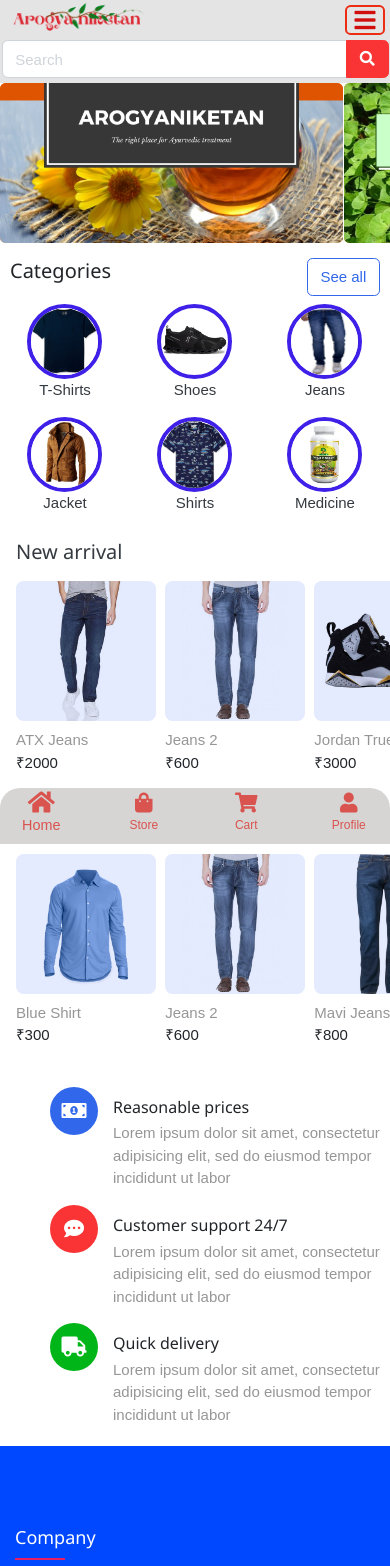
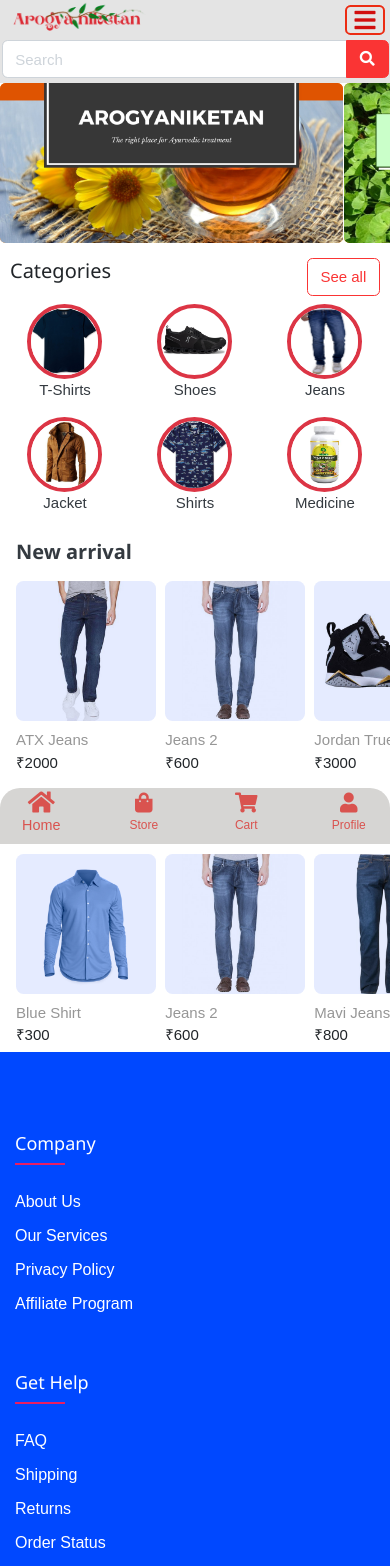
Before and after one commit to Akash-Kumar-Sen/grandhtl, a Django app: page / in a window 390 px wide; the page is wider, and only the part inside the window is pictured. Shown: the top 1566 px of that part. Run offline with Django 3.2, Linux system fonts and the light colour scheme; a user stored in the database is signed in; data comes from the database, SQL or seed files in the repository; both versions use the stored data as it was after the commit; tables that the repository leaves empty hold one stand-in row (values such as "Sample post"); some libraries are stand-ins or nearby versions; some web fonts are replaced.

Commit message:
last commit

```diff
--- a/ecom/settings.py
+++ b/ecom/settings.py
@@ -23,9 +23,9 @@ BASE_DIR = Path(__file__).resolve(strict=True).parent.parent
 SECRET_KEY = '6a&x@=i1y-c^_vdyby9ba)w8!z5t!432$6odbwhxk2!t9+12w8'
 
 # SECURITY WARNING: don't run with debug turned on in production!
-DEBUG = True
+DEBUG = False
 
-ALLOWED_HOSTS = []
+ALLOWED_HOSTS = ["*"]
 
 
 # Application definition
@@ -47,6 +47,7 @@ INSTALLED_APPS = [
 
 MIDDLEWARE = [
     'django.middleware.security.SecurityMiddleware',
+    'whitenoise.middleware.WhiteNoiseMiddleware',
     'django.contrib.sessions.middleware.SessionMiddleware',
     'django.middleware.common.CommonMiddleware',
     'django.middleware.csrf.CsrfViewMiddleware',
--- a/ecom/urls.py
+++ b/ecom/urls.py
@@ -19,6 +19,8 @@ from . import views
 from django.conf.urls.static import static
 from django.conf import settings
 
+from django.views.static import serve
+from django.conf.urls import url
 
 urlpatterns = [
     path('admin/', admin.site.urls),
@@ -31,4 +33,7 @@ urlpatterns = [
     # ORDERS
     path('orders/', include('orders.urls')),
 
+    url(r'^media/(?P<path>.*)$', serve,{'document_root':       settings.MEDIA_ROOT}),
+    url(r'^static/(?P<path>.*)$', serve,{'document_root': settings.STATIC_ROOT}),
+
 ]+ static(settings.MEDIA_URL, document_root=settings.MEDIA_ROOT)
--- a/store/views.py
+++ b/store/views.py
@@ -15,14 +15,14 @@ def store(request,category_slug=None):
     if category_slug != None:
         categories    = get_object_or_404(Category, slug=category_slug)
         products      = Product.objects.filter(category=categories, is_available=True).order_by('id')
-        paginator = Paginator(products, 3)
+        paginator = Paginator(products, 10)
         page = request.GET.get('page')
         paged_products = paginator.get_page(page)
         product_count = products.count()
 
     else:
         products      = Product.objects.all().filter(is_available=True).order_by('id')
-        paginator = Paginator(products, 3)
+        paginator = Paginator(products, 10)
         page = request.GET.get('page')
         paged_products = paginator.get_page(page)
         product_count = products.count()
--- a/templates/home.html
+++ b/templates/home.html
@@ -71,14 +71,14 @@
 <!-- ========================= SECTION  1========================= -->
 	<div class="container round-category">
 		<header class="section-heading">
-			<a href="{% url 'store' %}" class="btn btn-outline-primary float-right">See all</a>
+			<a href="{% url 'store' %}" class="btn btn-outline-danger float-right">See all</a>
 			<h4 class="section-title">Categories</h4>
 		</header><!-- sect-heading -->
 
 		<div class="row">
 			{% for category in categories %}
 			  <div class="col-4 col-md-3">
-				<a href="{{category.get_url}}" class="img-wrap"> <img src="{{ category.cat_image.url }}" style="height: 5rem; width: 5rem; border-radius: 100%; border: 0.3rem solid rgb(62, 32, 233);"> </a>
+				<a href="{{category.get_url}}" class="img-wrap"> <img src="{{ category.cat_image.url }}" style="height: 5rem; width: 5rem; border-radius: 100%; border: 0.3rem solid #dc3545;"> </a>
 				<div class="wrap-text">
 					<p style="text-align: center;margin-bottom: 1rem;">{{category.category_name}}</p>
 				</div>
@@ -90,7 +90,7 @@
 
 <!--Latest products-->
 <div class="mobile-appear">
-	<h4 class="title-section">New arrival</h4>
+	<h4 class="title-section"><strong>New arrival</strong></h4>
 	<section class="scroll-horizontal  padding-x">
 		{% for product in new_arrivals %}
 		<div class="item">
@@ -108,7 +108,7 @@
 <br>
 <!--Recomended-->
 <div class="mobile-appear">
-	<h4 class="title-section">Recommended</h4>
+	<h4 class="title-section"><strong>Recommended</strong></h4>
 	<section class="scroll-horizontal  padding-x">
 		{% for product in recomended_products %}
 		<div class="item">
@@ -125,9 +125,9 @@
 </div>
 
 <!--Div for Some layout Both mobile and desktop-->
-<div class="container padding-y-sm">
+<div class="container desktop-view">
 <div class="row">
-	<div class="col-md-4">
+	<div class="col-md-4 col-12">
 				<figure class="itemside">
 					<div class="aside">
 						<span class="icon-sm rounded-circle bg-primary">
--- a/templates/includes/footer.html
+++ b/templates/includes/footer.html
@@ -72,7 +72,7 @@
 </footer>
 <!--
 -->
-<div class="mx-0" id="base-navbar" style="margin-bottom: 0px;border-radius: 20px 20px 0px 0px;">
+<div class="mx-0" id="base-navbar" style="margin-bottom: 0px;border-radius: 20px 20px 0px 0px; position: fixed;">
     <div class="row text-center">
         <div class="col-3">
             <a href="{% url 'home' %}" class="no-href-style">
```
Also changed, not shown: requirements.txt (added, +22 -0 lines), templates/store/store.html (+30 -1 lines), db.sqlite3, 1 other file.
